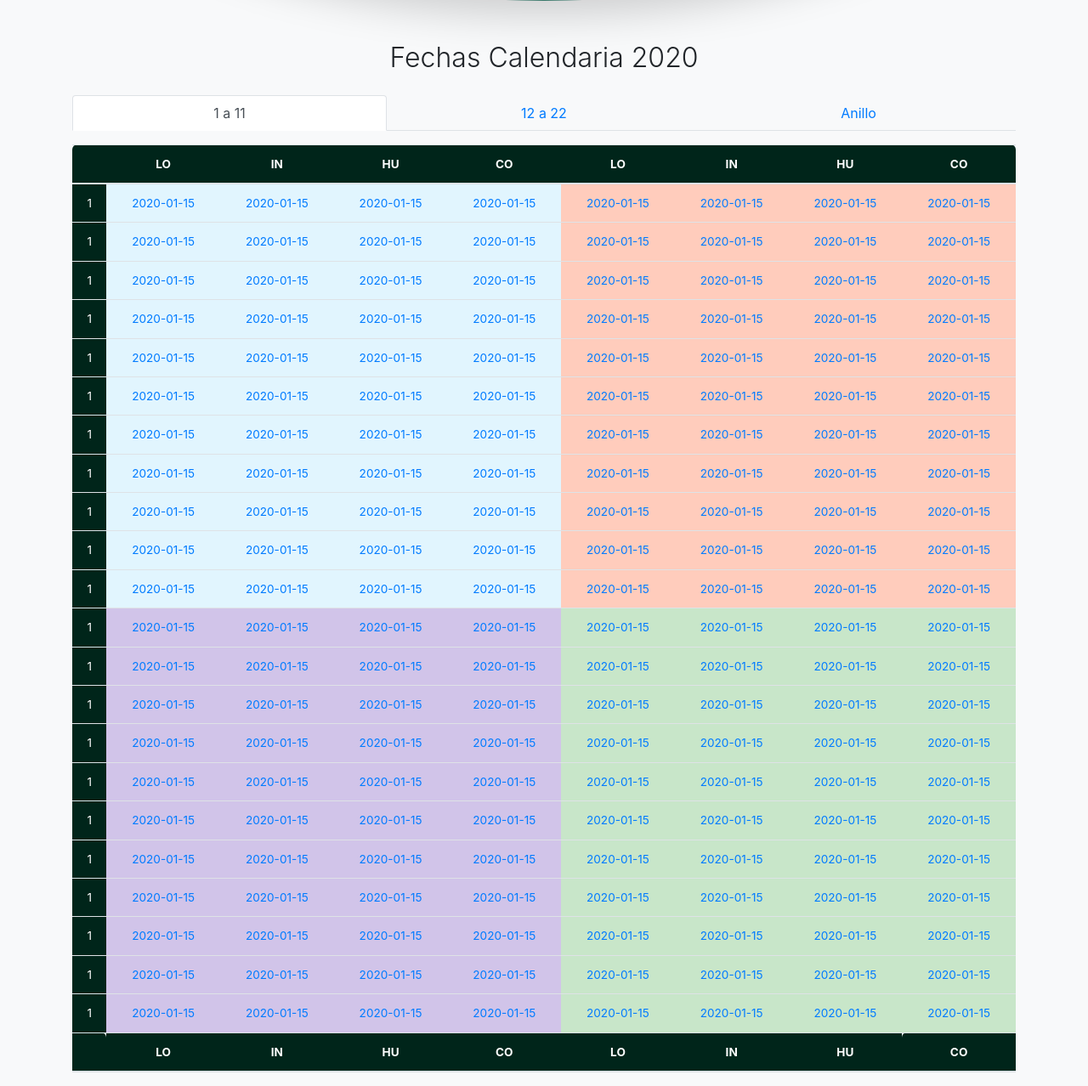
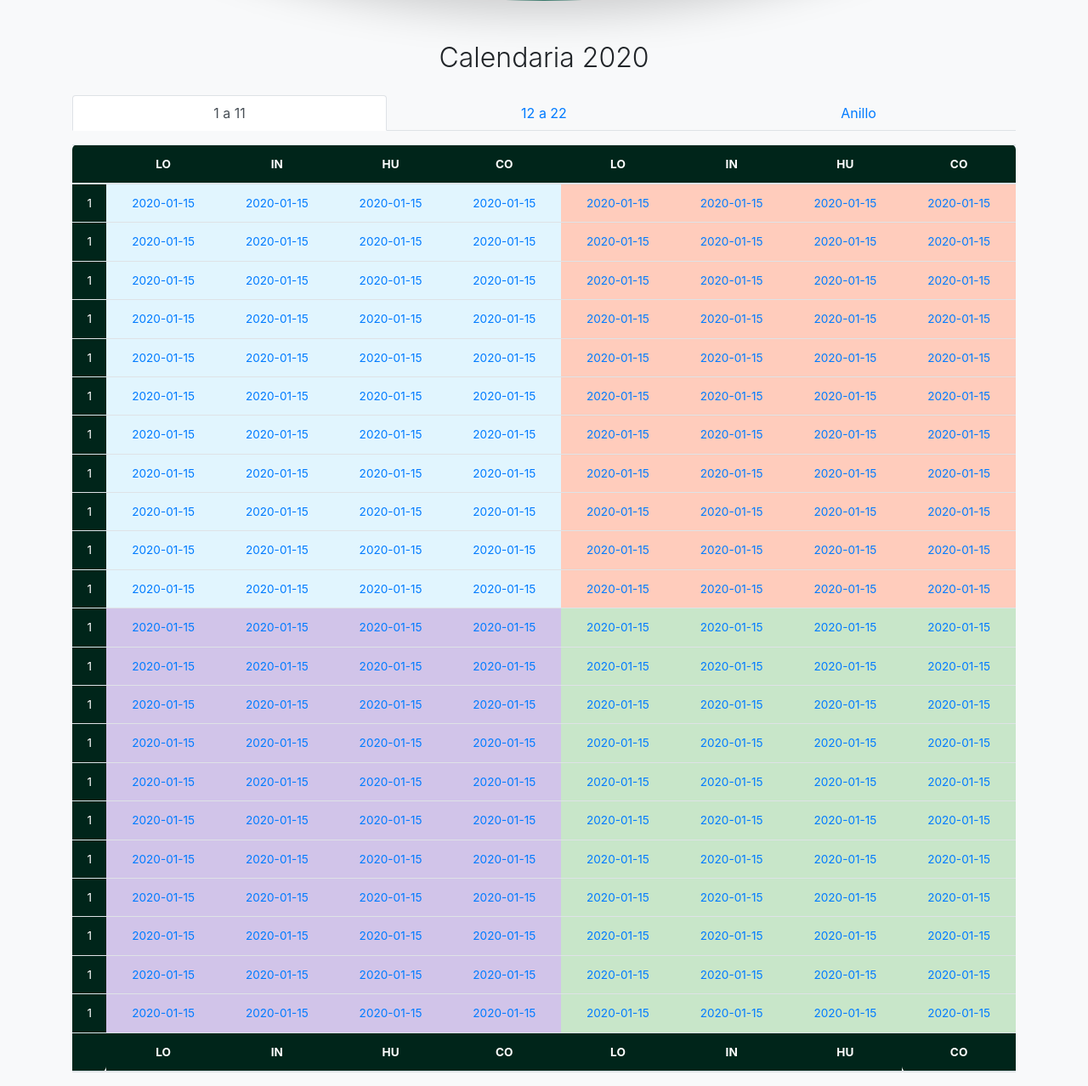
Before and after one commit to calendaria/calendaria, a Flask app: template app/templates/es/calendar.html in a window 1280 px wide. Shown: the part 538-1816 px from the top of the page at 85% size. Run offline with Flask 2, Linux system fonts and the light colour scheme; the template is opened without the code that fills it: most values are stand-ins (such as "Sample title", 1, 10 or a date in 2020); some libraries are stand-ins or nearby versions.

Commit message:
Border radius for calenaria and changed main title on that same page

```diff
--- a/app/templates/es/_cal.html
+++ b/app/templates/es/_cal.html
@@ -56,7 +56,7 @@
     </tbody>
     <thead class="text-center" id="quadrant-header">
 			<tr>
-		        <th style="border-radius: 0 6px 0 0;"></th>
+		        <th style="border-radius: 0 0 6px 0;"></th>
 		        <th>LO</th>
 		        <th>IN</th>
 		        <th>HU</th>
@@ -64,7 +64,7 @@
 		        <th>LO</th>
 		        <th>IN</th>
 		        <th>HU</th>
-		        <th style="border-radius: 6px 0 0 0;">CO</th>
+		        <th style="border-radius: 0 0 0 6px;">CO</th>
 			</tr>
 	</thead>
 </table>
--- a/app/templates/es/calendar.html
+++ b/app/templates/es/calendar.html
@@ -12,7 +12,7 @@
 			<p class="lead mt-0">El paso es: {{ calendar['step'] }}</p>
 		</div>
 	</div>
-	<h2 class="text-center mb-4" style="font-weight: 300; line-height: 1.2">Fechas Calendaria {{calendar['year']}}</h2>
+	<h2 class="text-center mb-4" style="font-weight: 300; line-height: 1.2">Calendaria {{calendar['year']}}</h2>
 	<!-- Tabs to display calendar -->
 	<nav>
 		<div class="nav nav-tabs nav-justified" id="nav-tab" role="tablist">
```
